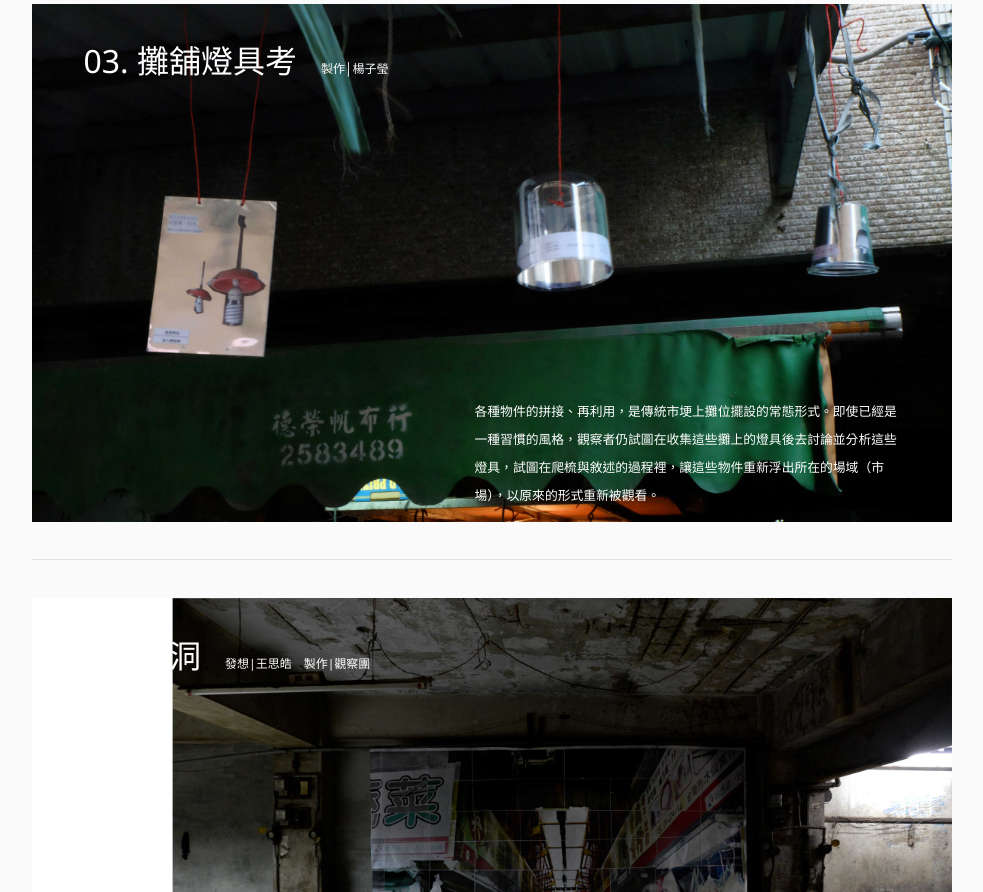
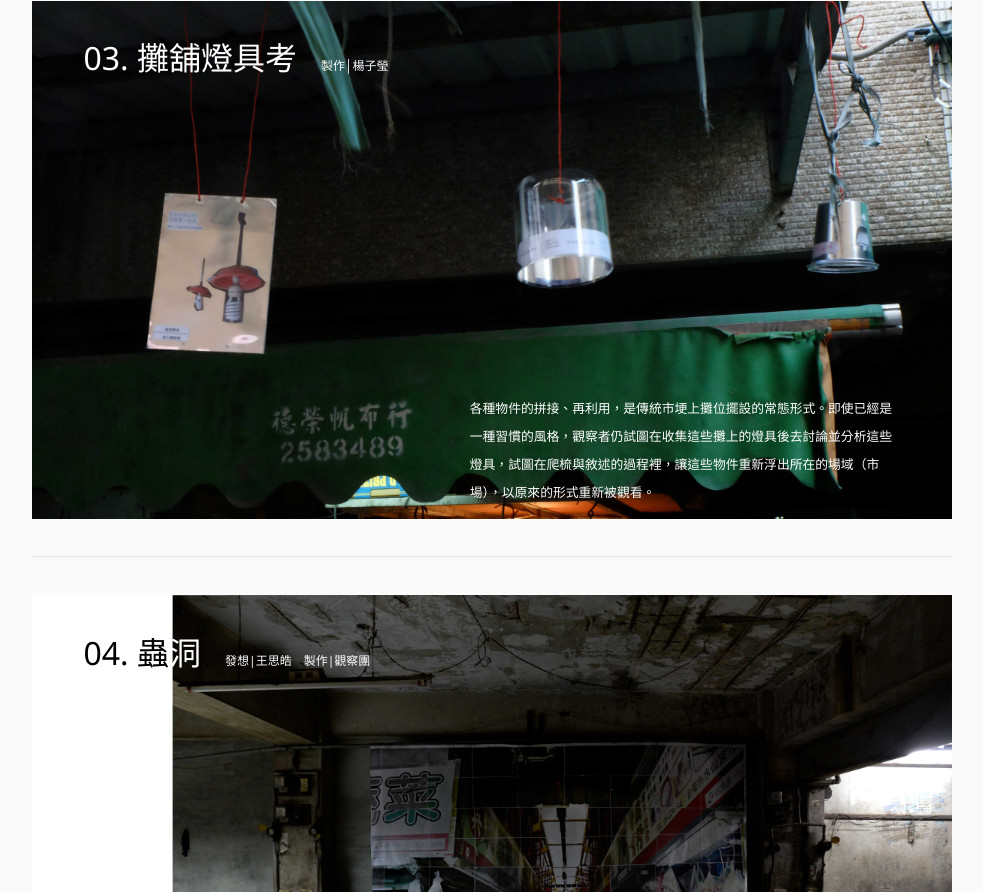
Before and after one commit to streetobserver/streetobserver.github.io, a plain HTML site: page yongleShuiXian.html in a window 1280 px wide. Shown: the part 1722-2614 px from the top of the page, without its empty margins (148-1131 px from the left). Drawn offline with nearby package versions, Linux system fonts and the light colour scheme; files that its build step writes are made by us from their sources; a script that the page names is missing; a web font is replaced by a local one.

Commit message:
add image, modify h2 color in yongle shui-xian

```diff
--- a/sass/yongleShuiXian.scss
+++ b/sass/yongleShuiXian.scss
@@ -69,6 +69,10 @@
   color: white;
 }
 
+.black_font_color {
+  color: black;
+}
+
 .w753 {
   width: 100%;
   margin-left: 0;
@@ -97,7 +101,7 @@
   @media (min-width: 576px) {
     position: absolute;
     bottom: 6%;
-    right: 7%;
+    right: 7.5%;
     width: 426px;
   }
 }
--- a/yongleShuiXian.html
+++ b/yongleShuiXian.html
@@ -92,7 +92,7 @@ ga('send', 'pageview');
       <div class="container">
         <div class="row py-5">
           <div class="col-12 col-sm-12">
-            <img src="http://fakeimg.pl/257x153/?text=fake image" class="d-block mx-auto py-2">
+            <img src="./images/yongleShuiXian/00head.png" class="d-block mx-auto py-2">
             <h5 class="text-center pb-3">「路上觀察」是否能在「路上」迴盪並持續討論？</h5>
             <p>「台南路上觀察團」以路上觀察之名陸續辦了20多場觀察活動，參與者以親身觀察提出想法，「路上觀察」成為了一種交流平台。但在活動後，似乎觀點與討論就已結束。我們不禁得自問，路上觀察這個交流平台是否只成立於「活動」之上？觀察既誕生於「路上」，觀點是否能在「路上」延續？</p>
             <p>故本展示延續自2017/09/09於永樂、水仙宮市場周圍的觀察活動，由觀察者梳理觀察脈絡、與當地人討論後，重新轉化觀察成果⸺6件觀察分別以植物、空間感、文字訊息、聲音、器具去敘述，並以一件行為去串起各區塊，以此與往來者進行交流，形式上更傾向一則一則的市場觀察說明書，提供一種觀察方向的指引。</p>
@@ -120,7 +120,7 @@ ga('send', 'pageview');
           </div>
           <div class="col-12 col-sm-12 offset-md-1 col-md-10 works line white_font_color">
             <img src="./images/yongleShuiXian/04hall.jpg" class="d-block img-fluid mx-auto py-2">
-            <h2 class="in-img-left-top-sm out-of-img w455">04. 蟲洞<span class="nameofworks">發想|王思皓</span><span class="nameofworks">製作|觀察團</span></h2>
+            <h2 class="in-img-left-top-sm out-of-img w455"><span class="black_font_color">04. 蟲</span>洞<span class="nameofworks">發想|王思皓</span><span class="nameofworks">製作|觀察團</span></h2>
             <p class="in-img-right-bottom">觀察者在不帶有明確目的之下，以遊蕩的姿態，沿著工作坊路線記錄了各空間。在回顧這些記錄時，發現不知不覺中這些空間都有相同形式，影像裡呈現的空間好似以一種交疊的形式連結著。</p>
           </div>
           <div class="col-12 col-sm-12 offset-md-1 col-md-10 works line white_font_color">
```
Also changed, not shown: stylesheets/yongleShuiXian.css.
